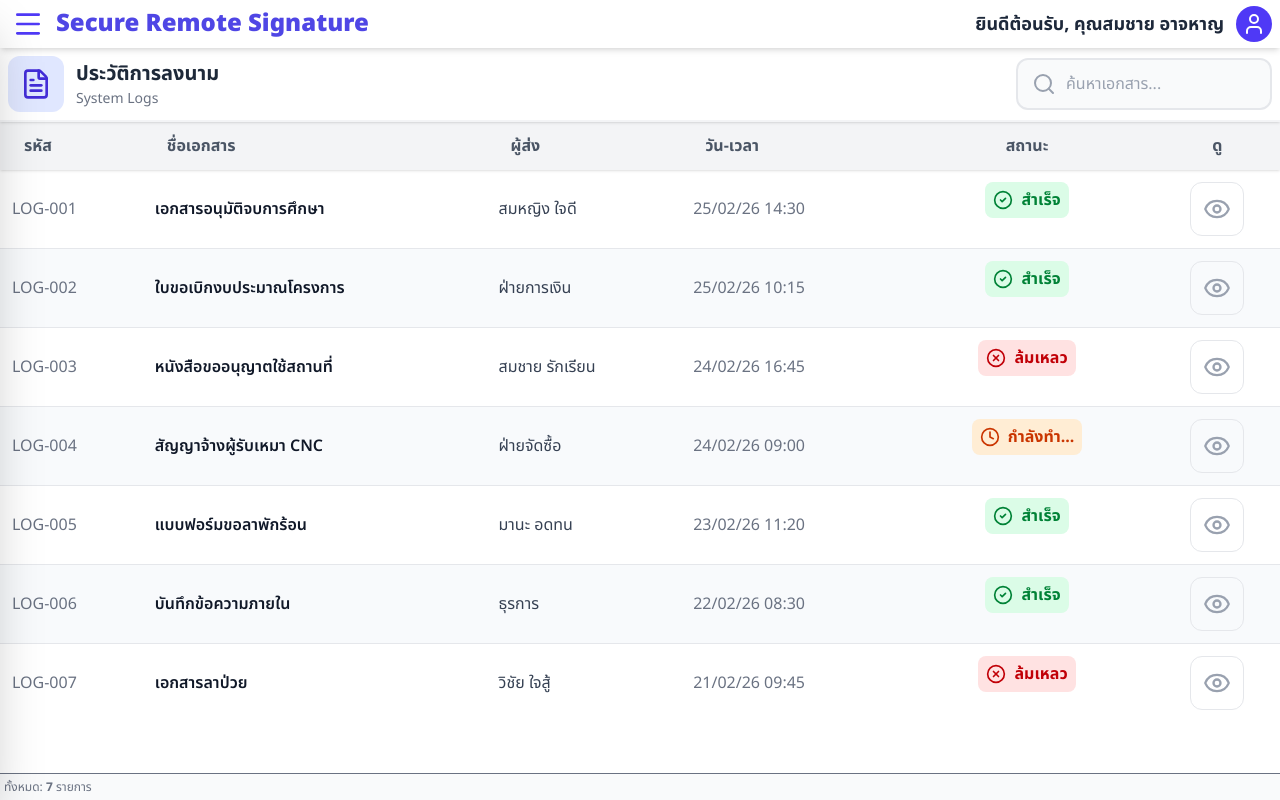
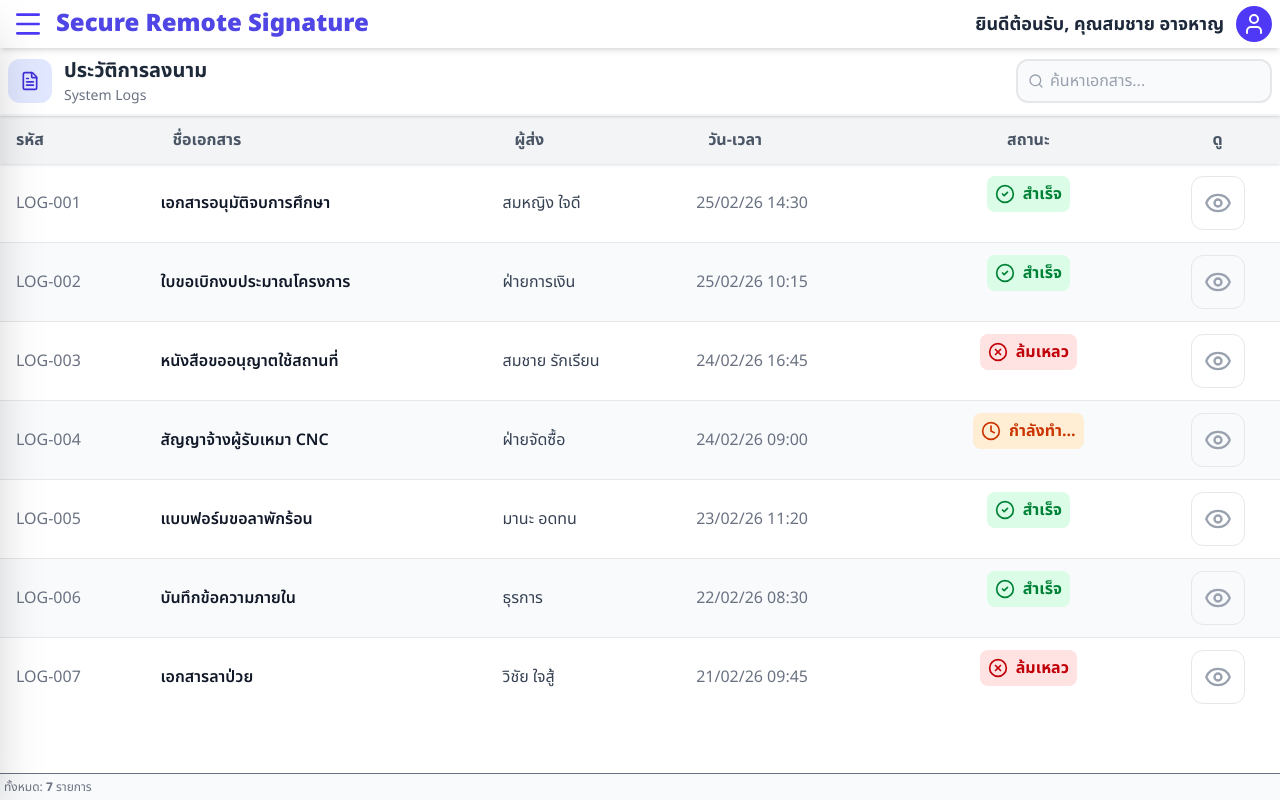
Before and after one commit to Secure-Remote-signature/RemoteSecureSignature, a Next.js app in the folder frontend/: page /logpage in a window 1280 px wide. Built offline with nearby package versions, Linux system fonts and the light colour scheme.

Commit message:
style: adjust layout and styling for header and search input in HistoryLogPage

```diff
--- a/frontend/app/(main)/logpage/page.tsx
+++ b/frontend/app/(main)/logpage/page.tsx
@@ -57,7 +57,7 @@ export default function HistoryLogPage() {
       <div className="flex flex-row items-center justify-between p-2 border-b-2 border-gray-100 bg-white sticky top-0 z-20 shadow-sm">
         <div className="flex items-center gap-3">
             <div className="p-3 bg-indigo-100 rounded-xl text-indigo-700">
-                <FileText size={32} />
+                <FileText className="w-8 h-8 pi:w-5 pi:h-5 2xl:w-8 2xl:h-8" />
             </div>
             <div>
                 <h1 className="pi:text-[20px] 2xl:text-[32px] font-bold text-gray-800">ประวัติการลงนาม</h1>
@@ -65,15 +65,15 @@ export default function HistoryLogPage() {
             </div>
         </div>
         <div className="relative w-64 2xl:w-96 pi:w-64">
-          <div className="absolute inset-y-0 left-0 pl-4 flex items-center pointer-events-none">
-            <Search className="h-6 w-6 text-gray-400" />
+          <div className="absolute inset-y-0 left-0 pl-3 flex items4 flex items-center pointer-events-none">
+            <Search className="2xl:h-6 2xl:w-6 pi:h-4 pi:w-4 text-gray-400" />
           </div>
           <input
             type="text"
             placeholder="ค้นหาเอกสาร..."
             value={searchTerm}
             onChange={(e) => setSearchTerm(e.target.value)}
-            className="pi:text-[16px] 2xl:text-[20px] block w-full pl-12 pr-4 py-3 border-2 border-gray-200 rounded-xl focus:ring-2 focus:ring-[#4F46E5] focus:border-[#4F46E5] outline-none transition-all text-gray-900 placeholder:text-gray-400 bg-gray-50"
+            className="pi:text-[16px] 2xl:text-[20px] block w-full pi:pl-8 pi:py-2 2xl:pl-12 2xl:pr-4 2xl:py-3 border-2 border-gray-200 rounded-xl focus:ring-2 focus:ring-[#4F46E5] focus:border-[#4F46E5] outline-none transition-all text-gray-900 placeholder:text-gray-400 bg-gray-50"
           />
         </div>
       </div>
@@ -86,7 +86,7 @@ export default function HistoryLogPage() {
           {/* หัวตาราง (Sticky) */}
           <thead className="bg-gray-100 sticky top-0 z-10 shadow-sm">
             <tr>
-              <th className="px-6 py-3 font-bold text-gray-600 pi:text-[16px] 2xl:text-[20px] whitespace-nowrap">รหัส</th>
+              <th className="pl-4 px-6 py-3 font-bold text-gray-600 pi:text-[16px] 2xl:text-[20px] whitespace-nowrap">รหัส</th>
               <th className="px-6 py-3 font-bold text-gray-600 pi:text-[16px] 2xl:text-[20px] whitespace-nowrap">ชื่อเอกสาร</th>
               <th className="px-6 py-3 font-bold text-gray-600 pi:text-[16px] 2xl:text-[20px] whitespace-nowrap">ผู้ส่ง</th>
               <th className="px-6 py-3 font-bold text-gray-600 pi:text-[16px] 2xl:text-[20px] whitespace-nowrap">วัน-เวลา</th>
@@ -101,7 +101,7 @@ export default function HistoryLogPage() {
               filteredLogs.map((log) => (
                 // ใช้ odd:bg-white even:bg-gray-50 (Zebra Striping) เพื่อให้อ่านง่าย
                 <tr key={log.id} className="odd:bg-white even:bg-slate-50 hover:bg-indigo-50 transition-colors">
-                  <td className="px-3 py-3 text-gray-500 pi:text-[16px] 2xl:text-[20px] font-mono whitespace-nowrap">
+                  <td className="pl-4 px-3 py-3 text-gray-500 pi:text-[16px] 2xl:text-[20px] font-mono whitespace-nowrap">
                     {log.id}
                   </td>
                   <td className="px-3 py-3 text-gray-900 pi:text-[16px] 2xl:text-[20px] font-semibold whitespace-nowrap">
```
